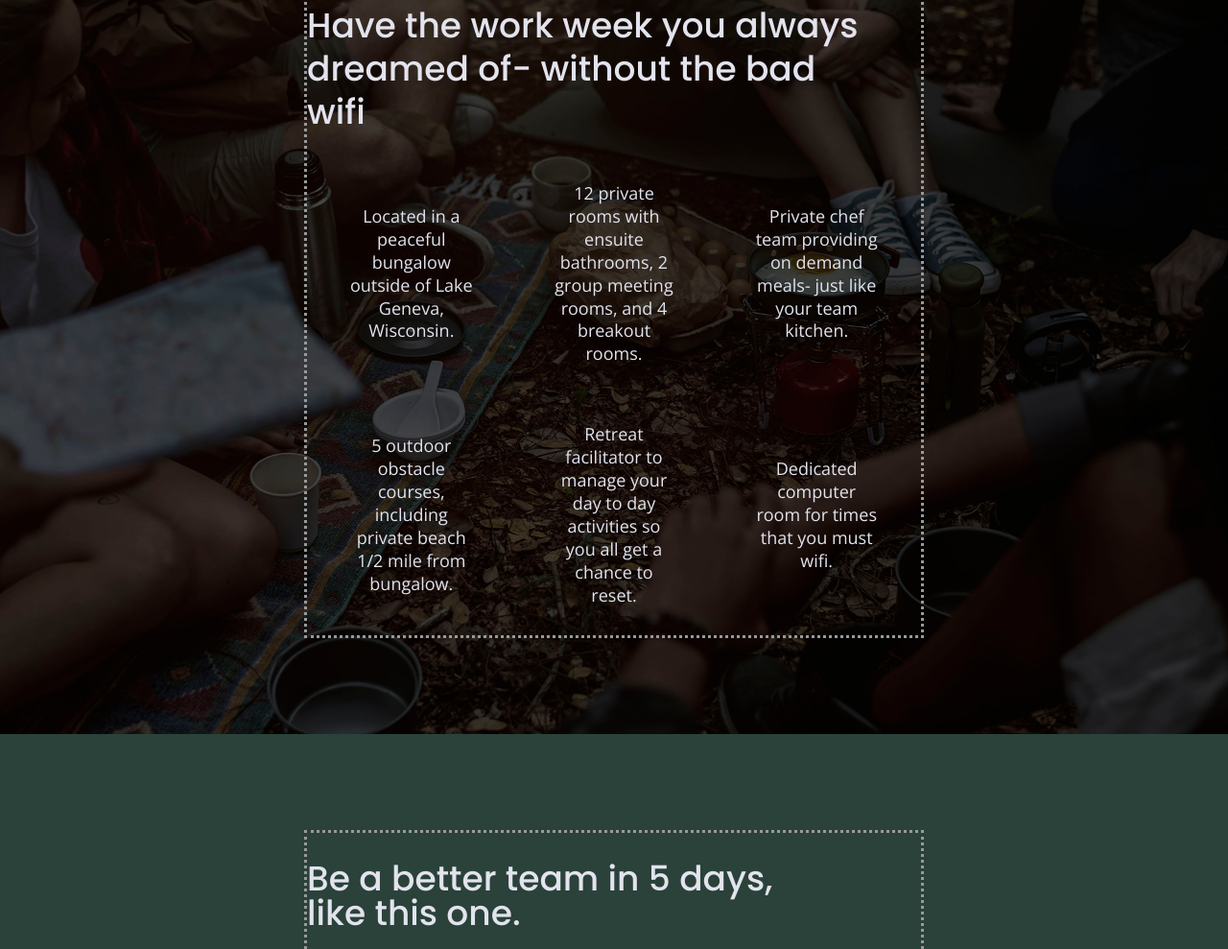
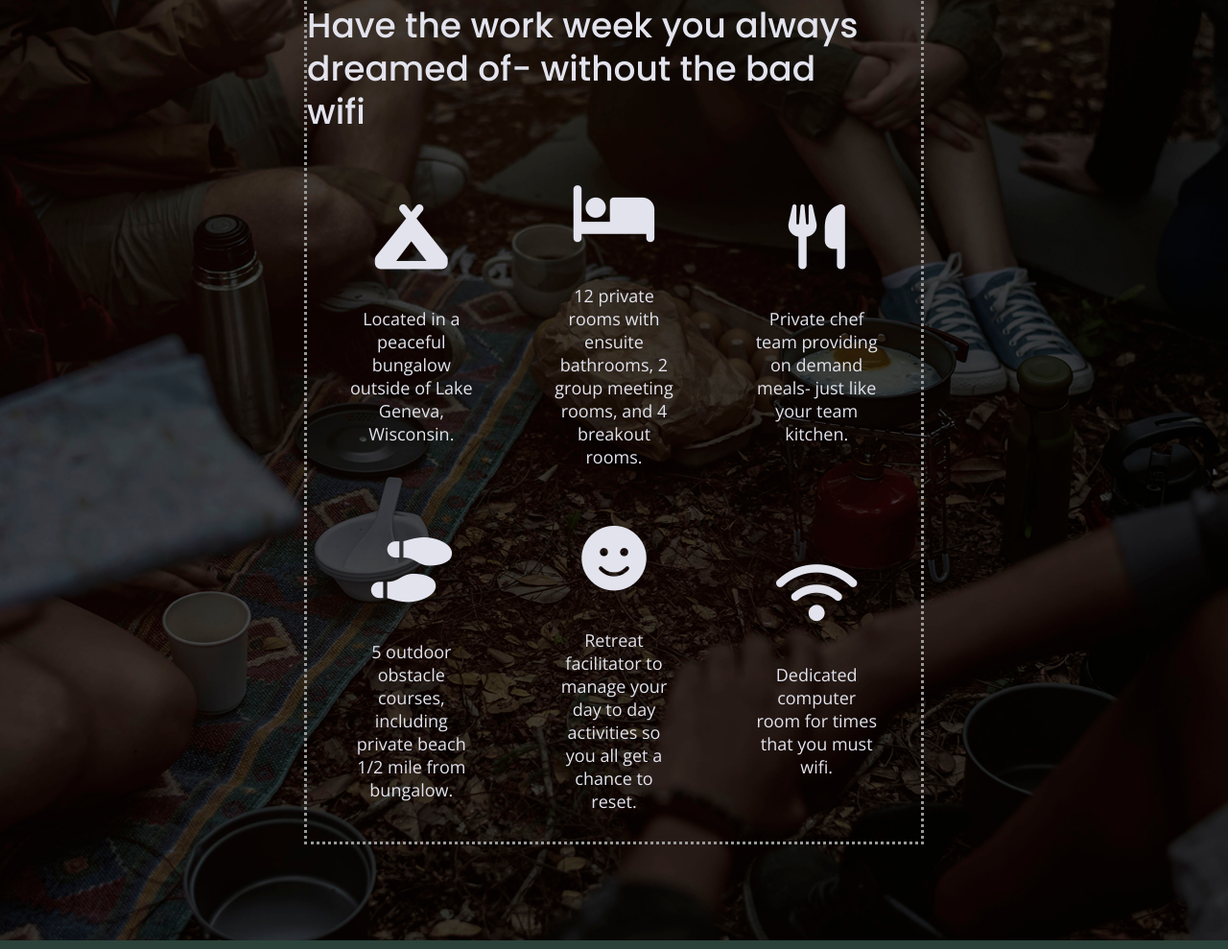
Before and after one commit to Dev-Wy/Unplugged, a website built with Parcel: page index.html in a window 1280 px wide. Shown: the part 1143-2132 px from the top of the page at 96% size. Built offline with nearby package versions, Linux system fonts and the light colour scheme.

Commit message:
Features icons

```diff
--- a/css/main.css
+++ b/css/main.css
@@ -345,6 +345,11 @@ input [type=button] {
 
 .features p {
   margin: 0;
+}
+
+.features i {
+  font-size: 3.75em;
+  margin-bottom:40px;
 }
 
 /* Reviews */
--- a/index.html
+++ b/index.html
@@ -18,9 +18,10 @@
 
   <link rel="stylesheet" href="css/normalize.css">
   <link rel="stylesheet" href="css/main.css">
-  <!-- Google Fonts -->
+  <script src="https://kit.fontawesome.com/ce2a49536a.js" crossorigin="anonymous"></script>
+<!-- Google Fonts -->
   <link href="https://fonts.googleapis.com/css?family=Open+Sans:400,700|Poppins:500,700" rel="stylesheet">
-<!--below isnt in cheatsheet
+  <!--below isnt in cheatsheet
   <meta name="theme-color" content="#fafafa">
 -->
 </head>
@@ -71,27 +72,39 @@
         <h2>Have the work week you always dreamed of- without the bad wifi</h2>
         <div class="features-items">
           <article>
-            <p class="fontawesome-icon"></p>
+            <p class="fontawesome-icon">
+              <i class="fas fa-campground"></i>
+            </p>
             <p class="features-item-description"> Located in a peaceful bungalow outside of Lake Geneva, Wisconsin.</p>
           </article>
           <article>
-            <p class="fontawesome-icon"></p>
+            <p class="fontawesome-icon">
+              <i class="fas fa-bed"></i>
+            </p>
             <p class="features-item-description"> 12 private rooms with ensuite bathrooms, 2 group meeting rooms, and 4 breakout rooms.</p>
           </article>
           <article>
-            <p class="fontawesome-icon"></p>
+            <p class="fontawesome-icon">
+              <i class="fas fa-utensils"></i>
+            </p>
             <p class="features-item-description"> Private chef team providing on demand meals- just like your team kitchen.</p>
           </article>
           <article>
-            <p class="fontawesome-icon"></p>
+            <p class="fontawesome-icon">
+              <i class="fas fa-shoe-prints"></i>
+            </p>
             <p class="features-item-description"> 5 outdoor obstacle courses, including private beach 1/2 mile from bungalow.</p>
           </article>
           <article>
-            <p class="fontawesome-icon"></p>
+            <p class="fontawesome-icon">
+              <i class="fas fa-smile"></i>
+            </p>
             <p class="features-item-description"> Retreat facilitator to manage your day to day activities so you all get a chance to reset.</p>
           </article>
           <article>
-            <p class="fontawesome-icon"></p>
+            <p class="fontawesome-icon">
+              <i class="fas fa-wifi"></i>
+            </p>
             <p class="features-item-description"> Dedicated computer room for times that you must wifi.</p>
           </article>
         </div>
```
